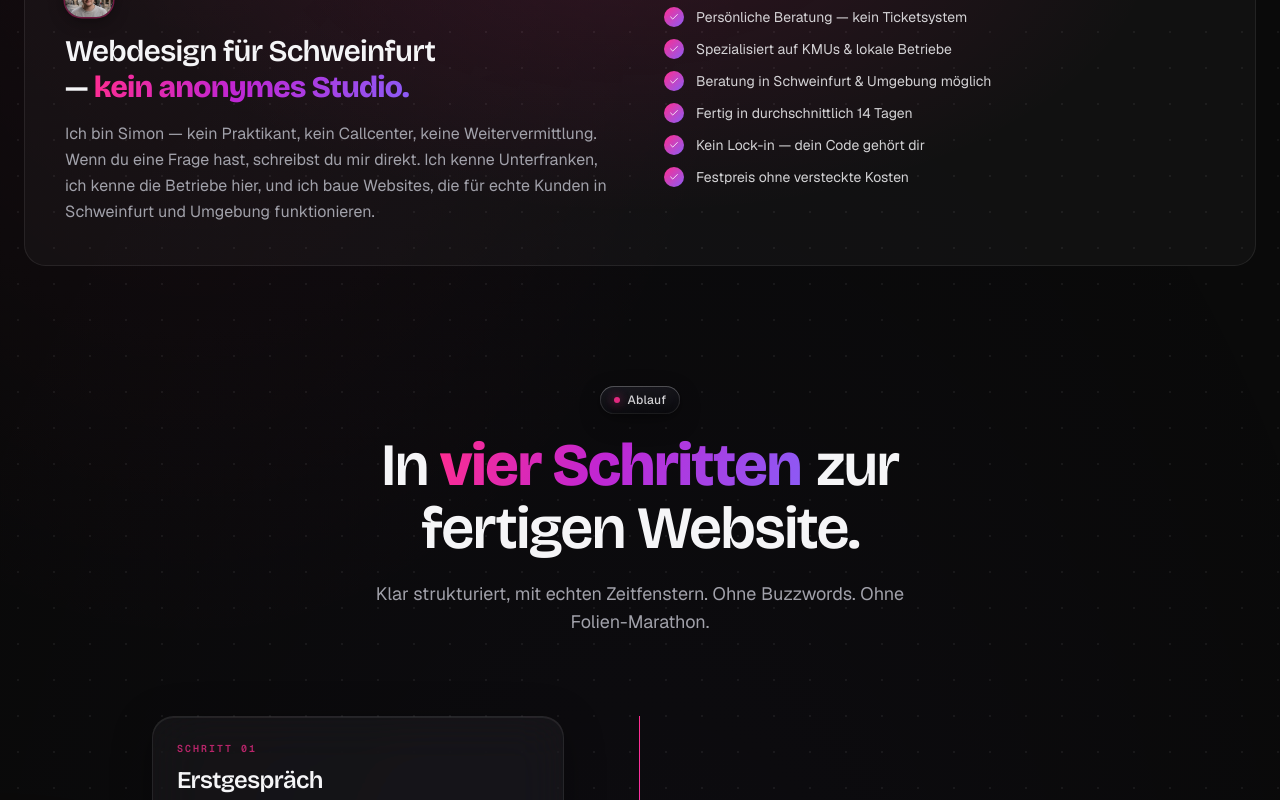
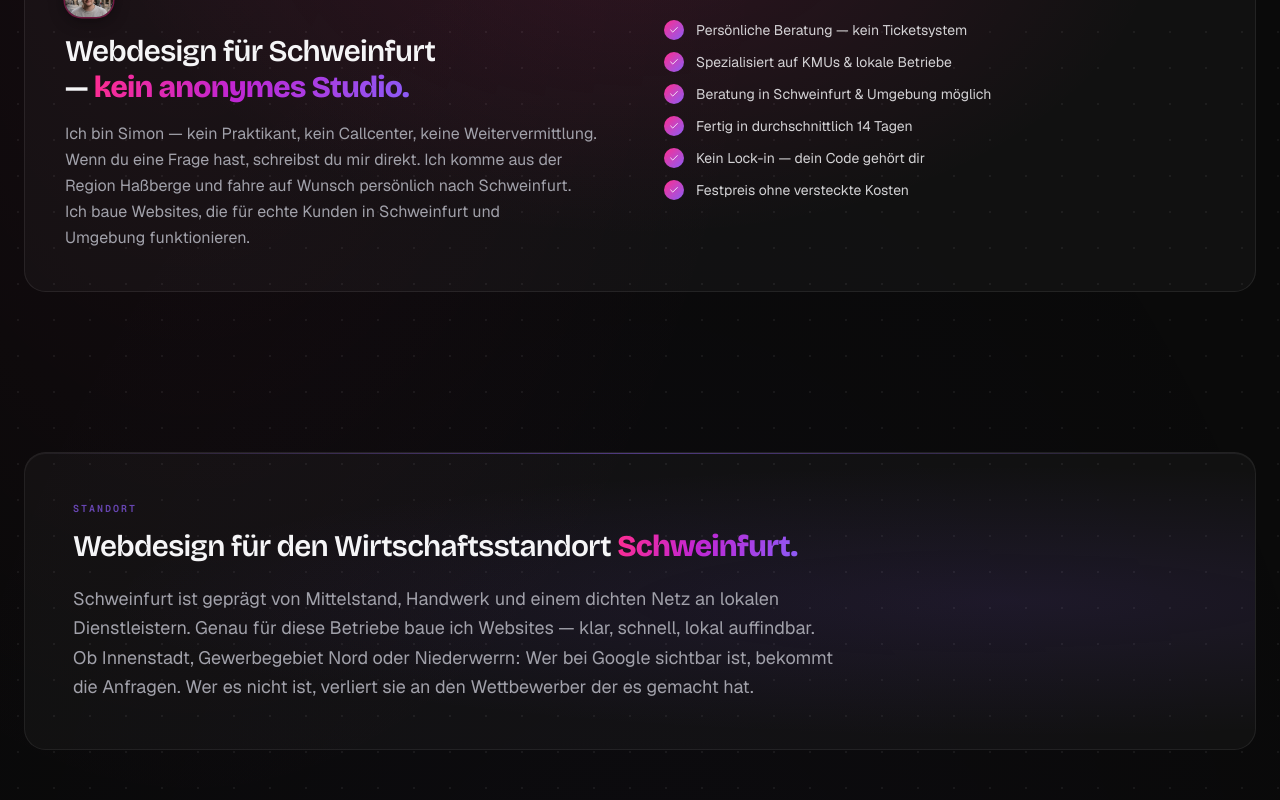
Before and after one commit to SPStudioWebsites/SP-Studio, a Next.js app: page /webdesign-schweinfurt in a window 1280 px wide. Shown: the part 1560-2360 px from the top of the page. Built offline with nearby package versions, Linux system fonts and the light colour scheme.

Commit message:
uüdate schweinfrut page

```diff
--- a/src/app/webdesign-schweinfurt/page.tsx
+++ b/src/app/webdesign-schweinfurt/page.tsx
@@ -1,8 +1,10 @@
 import type { Metadata } from "next";
 import { CityLandingPage } from "@/components/sections/city-landing";
+import { Reveal } from "@/components/ui/reveal";
 
 export const metadata: Metadata = {
-  title: "Webdesign Schweinfurt | Schnell-Sichtbar.de",
+  // No domain suffix here — layout template appends "· Schnell-Sichtbar.de"
+  title: "Webdesign Schweinfurt",
   description:
     "Webdesign Schweinfurt – Professionelle Webseiten für Handwerker, Dienstleister & KMUs. Lokal, schnell, ohne Agentur-Bürokratie. Festpreis ab 399 €. Jetzt kostenlos beraten lassen.",
   keywords: [
@@ -15,10 +17,17 @@ export const metadata: Metadata = {
   ],
   openGraph: {
     title: "Webdesign Schweinfurt | Schnell-Sichtbar.de",
-    description: "Professionelle Webseiten für Betriebe in Schweinfurt & Umgebung. Jetzt kostenlos beraten lassen.",
+    description:
+      "Professionelle Webseiten für Betriebe in Schweinfurt & Umgebung. Jetzt kostenlos beraten lassen.",
     type: "website",
     locale: "de_DE",
     siteName: "Schnell-Sichtbar.de",
+  },
+  twitter: {
+    card: "summary_large_image",
+    title: "Webdesign Schweinfurt | Schnell-Sichtbar.de",
+    description:
+      "Professionelle Webseiten für Betriebe in Schweinfurt & Umgebung. Festpreis ab 399 €. Fertig in 14 Tagen.",
   },
   alternates: {
     canonical: "https://schnell-sichtbar.de/webdesign-schweinfurt",
@@ -27,8 +36,8 @@ export const metadata: Metadata = {
 
 const faq = [
   {
-    q: "Arbeitet ihr auch für Betriebe in Schweinfurt?",
-    a: "Ja — wir betreuen Kunden aus ganz Unterfranken, darunter auch Betriebe in Schweinfurt und dem Landkreis Schweinfurt. Beratungsgespräche können telefonisch, per Video oder auf Wunsch auch persönlich stattfinden.",
+    q: "Kommt ihr auch persönlich nach Schweinfurt?",
+    a: "Ja, auf Wunsch fahre ich für das Erstgespräch direkt zu dir. Die meisten Projekte laufen remote, persönliche Termine sind aber jederzeit möglich.",
   },
   {
     q: "Was kostet eine Website für einen Betrieb in Schweinfurt?",
@@ -39,8 +48,8 @@ const faq = [
     a: "Im Durchschnitt 14 Tage — vom ersten Gespräch bis zum Launch. Bei größeren Projekten planen wir das gemeinsam realistisch. Es gibt auch einen Express-Slot für 7 Tage Lieferzeit.",
   },
   {
-    q: "Was bringt mir Webdesign in Schweinfurt konkret?",
-    a: "Eine professionelle Website erhöht deine Sichtbarkeit bei Google, wenn Kunden in Schweinfurt nach deiner Leistung suchen. Kombiniert mit Local SEO und einem gepflegten Google-Unternehmensprofil bringt das nachweislich mehr Anfragen — ohne Werbebudget.",
+    q: "Warum ist lokales Webdesign für Schweinfurter Betriebe wichtig?",
+    a: "Weil deine Kunden lokal suchen. Wer 'Elektriker Schweinfurt' googelt, entscheidet anhand der ersten drei Ergebnisse. Eine lokal optimierte Website bringt dich genau dort hin — ohne Werbebudget, dauerhaft.",
   },
   {
     q: "Brauche ich technisches Wissen?",
@@ -52,14 +61,71 @@ const faq = [
   },
 ] as const;
 
+const wirtschaftsstandortBlock = (
+  <section
+    aria-labelledby="sw-wirtschaft-h"
+    className="relative overflow-hidden py-12 md:py-16"
+  >
+    <div className="mx-auto max-w-7xl px-6">
+      <Reveal>
+        <div
+          className="relative overflow-hidden rounded-2xl p-8 md:p-12"
+          style={{
+            background: "rgba(255,255,255,0.03)",
+            border: "1px solid rgba(255,255,255,0.07)",
+            boxShadow: "inset 0 1px 0 rgba(255,255,255,0.05)",
+          }}
+        >
+          <div
+            aria-hidden
+            className="pointer-events-none absolute inset-0 rounded-2xl"
+            style={{
+              background:
+                "radial-gradient(ellipse at 80% 50%, rgba(139,92,246,0.10) 0%, transparent 65%)",
+            }}
+          />
+          <div
+            aria-hidden
+            className="absolute inset-x-0 top-0 h-px rounded-full"
+            style={{
+              background:
+                "linear-gradient(90deg, transparent, rgba(139,92,246,0.45) 50%, transparent)",
+            }}
+          />
+          <div className="relative max-w-3xl">
+            <p className="font-mono text-[10px] font-semibold uppercase tracking-[0.2em] text-violet/70">
+              Standort
+            </p>
+            <h2
+              id="sw-wirtschaft-h"
+              className="mt-3 font-display text-2xl font-semibold tracking-tight text-foreground md:text-3xl text-balance"
+            >
+              Webdesign für den Wirtschaftsstandort{" "}
+              <em className="font-display font-extrabold not-italic text-gradient">Schweinfurt.</em>
+            </h2>
+            <p className="mt-5 text-base leading-relaxed text-muted text-pretty md:text-lg">
+              Schweinfurt ist geprägt von Mittelstand, Handwerk und einem dichten Netz an lokalen
+              Dienstleistern. Genau für diese Betriebe baue ich Websites — klar, schnell, lokal
+              auffindbar. Ob Innenstadt, Gewerbegebiet Nord oder Niederwerrn: Wer bei Google
+              sichtbar ist, bekommt die Anfragen. Wer es nicht ist, verliert sie an den
+              Wettbewerber der es gemacht hat.
+            </p>
+          </div>
+        </div>
+      </Reveal>
+    </div>
+  </section>
+);
+
 export default function WebdesignSchweinfurtPage() {
   return (
     <CityLandingPage
       city="Schweinfurt"
       slug="webdesign-schweinfurt"
       heroSubtitle="Ich erstelle professionelle Webseiten für Handwerker, Dienstleister und KMUs in Schweinfurt und Umgebung — schnell, persönlich und ohne Agentur-Bürokratie."
-      pitchText="Ich bin Simon — kein Praktikant, kein Callcenter, keine Weitervermittlung. Wenn du eine Frage hast, schreibst du mir direkt. Ich kenne Unterfranken, ich kenne die Betriebe hier, und ich baue Websites, die für echte Kunden in Schweinfurt und Umgebung funktionieren."
+      pitchText="Ich bin Simon — kein Praktikant, kein Callcenter, keine Weitervermittlung. Wenn du eine Frage hast, schreibst du mir direkt. Ich komme aus der Region Haßberge und fahre auf Wunsch persönlich nach Schweinfurt. Ich baue Websites, die für echte Kunden in Schweinfurt und Umgebung funktionieren."
       faq={faq}
+      cityBlock={wirtschaftsstandortBlock}
     />
   );
 }
--- a/src/components/sections/city-landing.tsx
+++ b/src/components/sections/city-landing.tsx
@@ -1,3 +1,4 @@
+import type { ReactNode } from "react";
 import dynamic from "next/dynamic";
 import Image from "next/image";
 import { Navbar } from "@/components/layout/navbar";
@@ -37,9 +38,10 @@ export interface CityLandingPageProps {
   heroSubtitle: string;
   pitchText: string;
   faq: readonly { q: string; a: string }[];
+  cityBlock?: ReactNode;
 }
 
-export function CityLandingPage({ city, slug, heroSubtitle, pitchText, faq }: CityLandingPageProps) {
+export function CityLandingPage({ city, slug, heroSubtitle, pitchText, faq, cityBlock }: CityLandingPageProps) {
   const benefits = [
     {
       icon: MapPin,
@@ -373,6 +375,8 @@ export function CityLandingPage({ city, slug, heroSubtitle, pitchText, faq }: Ci
             </div>
           </section>
 
+          {cityBlock}
+
           {/* ── Ablauf ── */}
           <ProcessSection />
 
```
